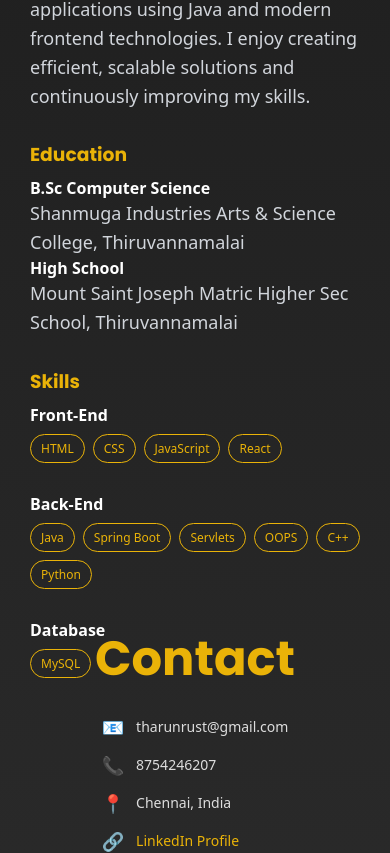
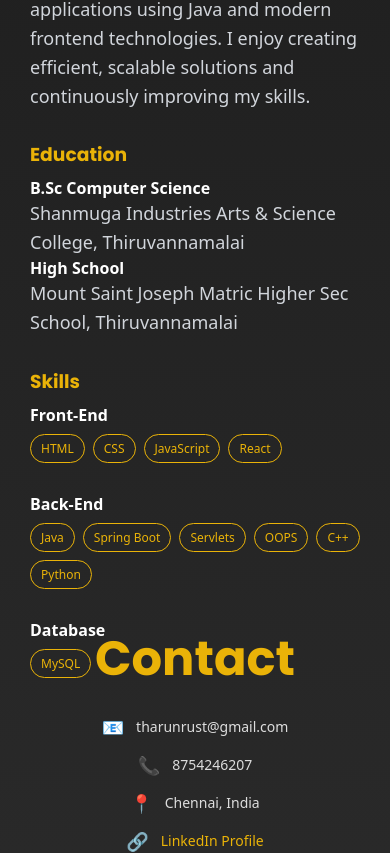
Before and after one commit to TharunVijai/portfolio-web, a React (Vite) app: page / in a window 390 px wide. Shown: the part 1759-2612 px from the top of the page. Built offline with nearby package versions, Linux system fonts and the light colour scheme.

Commit message:
mobile UI for about

```diff
--- a/src/Components/Contact.css
+++ b/src/Components/Contact.css
@@ -31,7 +31,7 @@
 .contact-right {
   flex: 2;
   display: flex;
-  flex-direction: column;
+  flex-direction: column; justify-content: center; align-items: center;
   gap: 18px;
 }
 
```
